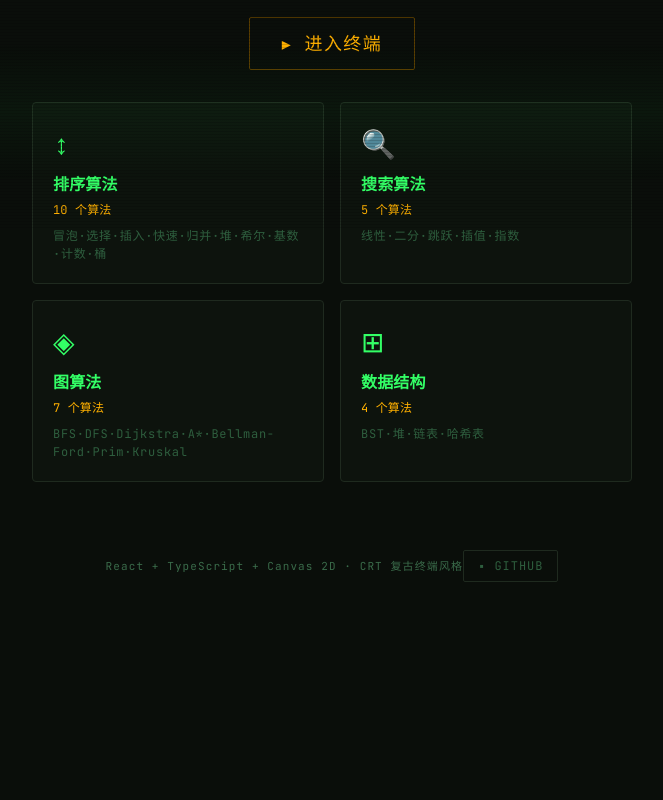
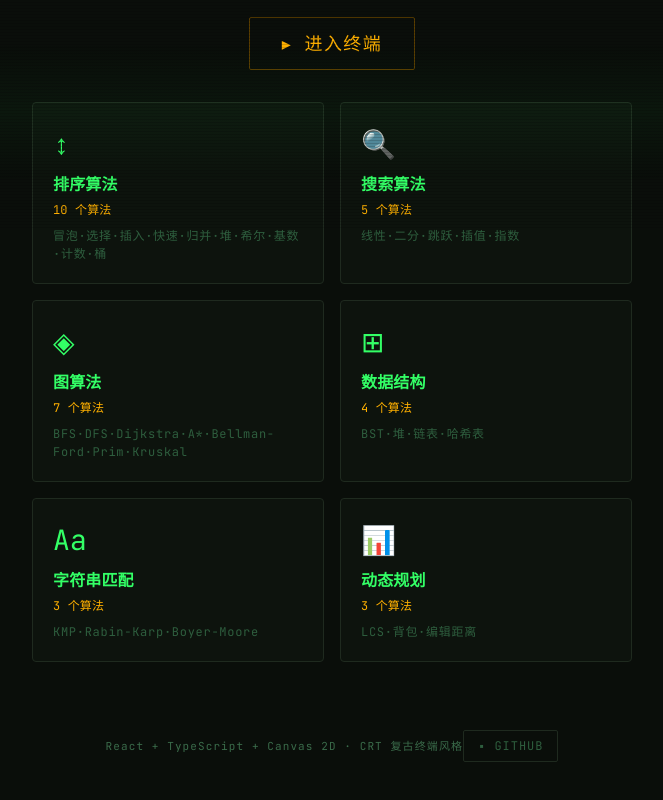
Before and after one commit to Beta-lyr/algo-eye, a React (Vite) app: page / in a window 1280 px wide. Shown: the part 570-1370 px from the top of the page, without its empty margins (308-971 px from the left). Before the commit the page ends 1200 px from the top, so only its background shows below. Built offline with nearby package versions, Linux system fonts and the light colour scheme.

Commit message:
[fix] Landing 页添加 string 和 dynamic-programming 分类

```diff
--- a/src/pages/Landing.tsx
+++ b/src/pages/Landing.tsx
@@ -15,6 +15,8 @@ const CATEGORY_KEYS: AlgorithmCategory[] = [
   'searching',
   'graph',
   'data-structure',
+  'string',
+  'dynamic-programming',
 ];
 
 const CATEGORY_ICONS: Record<AlgorithmCategory, string> = {
@@ -22,6 +24,8 @@ const CATEGORY_ICONS: Record<AlgorithmCategory, string> = {
   searching: '🔍',
   graph: '◈',
   'data-structure': '⊞',
+  string: 'Aa',
+  'dynamic-programming': '📊',
 };
 
 export function Landing() {
```
